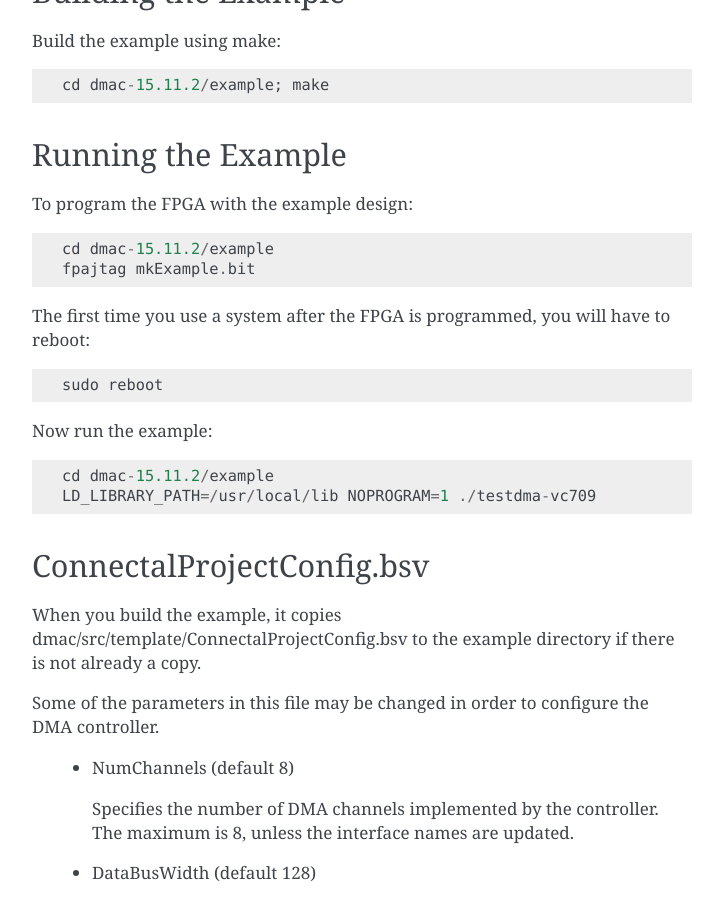
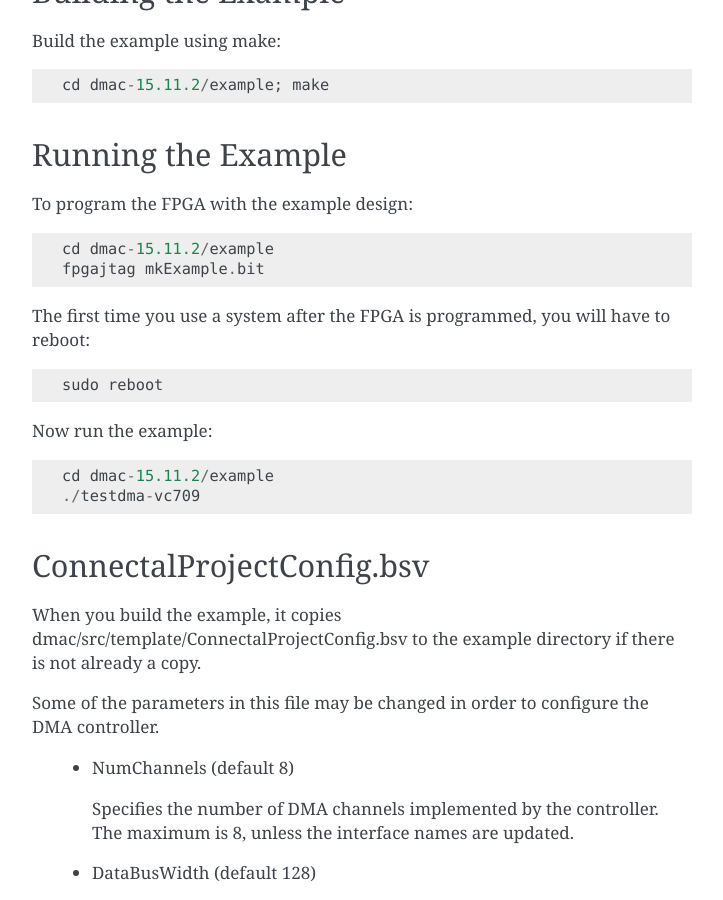
Before and after one commit to cambridgehackers/dmac, a Sphinx documentation site: the page built from doc/source/dmacontroller.rst, in a window 1280 px wide and 900 px high, scrolled down 2663 px. Shown: the whole window, without its empty margins (388-1111 px from the left). Built offline with Sphinx 7.4.7, drawn with Linux system fonts in a browser that asks for light colours.

Commit message:
fixed typo, LD_LIBRARY_PATH and NOPROGRAM no longer needed

```diff
--- a/doc/source/dmacontroller.rst
+++ b/doc/source/dmacontroller.rst
@@ -104,7 +104,7 @@ Running the Example
 To program the FPGA with the example design::
 
     cd dmac-15.11.2/example
-    fpajtag mkExample.bit
+    fpgajtag mkExample.bit
 
 The first time you use a system after the FPGA is programmed, you will have to reboot::
 
@@ -113,7 +113,7 @@ The first time you use a system after the FPGA is programmed, you will have to r
 Now run the example::
 
     cd dmac-15.11.2/example
-    LD_LIBRARY_PATH=/usr/local/lib NOPROGRAM=1 ./testdma-vc709
+    ./testdma-vc709
 
 
 ConnectalProjectConfig.bsv
```
